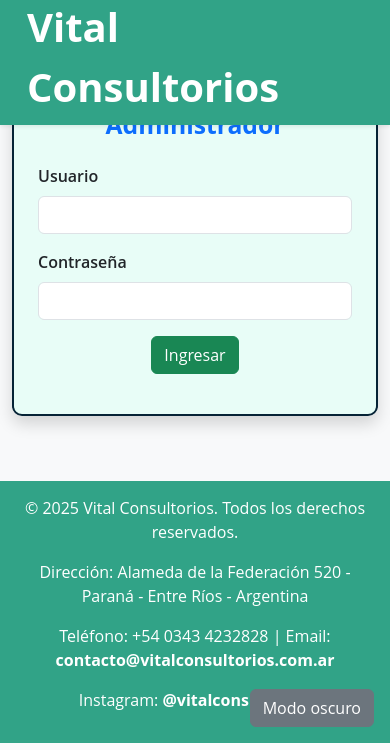
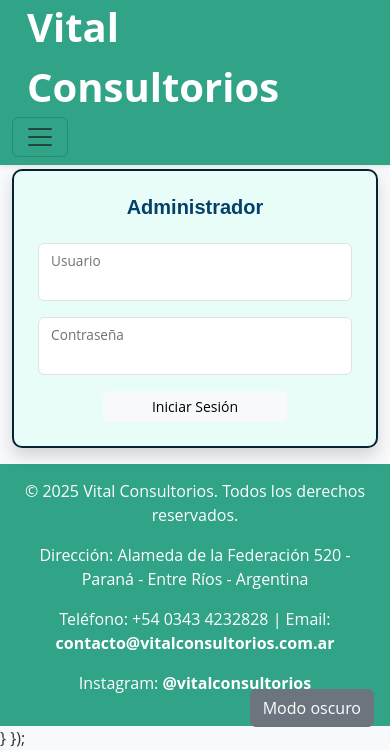
Before and after one commit to micaelamol/IDW_33, a plain HTML site: page admin/login.html in a window 390 px wide. Shown: the part 101-851 px from the top of the page. Drawn offline with Linux system fonts and the light colour scheme.

Commit message:
Cambios en logi

```diff
--- a/admin/login.html
+++ b/admin/login.html
@@ -21,6 +21,11 @@
         <span class="titulo-navbar">Vital Consultorios</span>
       </div>
 
+      <button class="navbar-toggler" type="button" data-bs-toggle="collapse" data-bs-target="#navbarNav"
+          aria-controls="navbarNav" aria-expanded="false" aria-label="Toggle navigation">
+        <span class="navbar-toggler-icon"></span>
+      </button>
+
       <!-- Botón Inicio a la derecha -->
       <div class="collapse navbar-collapse justify-content-end" id="navbarNav">
         <ul class="navbar-nav">
@@ -33,24 +38,30 @@
   </nav>
 
   <!-- FORMULARIO LOGIN -->
-  <main class="flex-grow-1 d-flex align-items-center justify-content-center" style="margin-top: 120px;">
+  <main class="flex-grow-1 d-flex align-items-center justify-content-center" style="margin-top: 270px;">
     <div class="container">
       <div class="row justify-content-center">
         <div class="col-12 col-sm-10 col-md-8 col-lg-6 col-xl-4">
           <form id="loginForm" class="card p-4 shadow" style="background-color: #e8fdf7; border: 2px solid #062336;">
-            <h2 class="text-center text-primary mb-4 fw-bold">Administrador</h2>
-            <div class="mb-3">
-              <label for="usuario" class="form-label fw-semibold">Usuario</label>
-              <input type="text" class="form-control" id="usuario" required />
-            </div>
-            <div class="mb-3">
-              <label for="contrasena" class="form-label fw-semibold">Contraseña</label>
-              <input type="password" class="form-control" id="contrasena" required />
-            </div>
-            <div class="text-center">
-              <button type="submit" class="btn btn-success">Ingresar</button>
-            </div>
-            <div id="mensajeError" class="mt-3 text-danger fw-semibold text-center"></div>
+            <h2 class="text-center mb-4 fw-bold" style="color: #03416b; font-family: 'Poppins', sans-serif; font-size: 1.25rem;">
+             Administrador
+            </h2>
+             <div class="form-floating mb-3">
+              <input type="text" id="usuario" class="form-control" required>
+              <label for="usuario">Usuario</label>
+             </div>
+
+             <div class="form-floating mb-3">
+              <input type="password" id="contrasena" class="form-control" required>
+              <label for="clave">Contraseña</label>
+             </div>
+
+          <div class="text-center">
+
+        <button type="submit" class="btn btn-light btn-sm px-5">Iniciar Sesión</button>
+          </div>
+          </div>
+          <div id="mensajeError" class="mt-3 text-danger fw-semibold text-center"></div>
           </form>
         </div>
       </div>
@@ -84,11 +95,16 @@
       const usuario = document.getElementById("usuario").value.trim();
       const contrasena = document.getElementById("contrasena").value.trim();
 
-      if (usuario === "1234" && contrasena === "1234") {
+      if (usuario === "admin" && contrasena === "1234") {
         localStorage.setItem("adminLogueado", "true");
         window.location.href = "admin.html";
       } else {
-        document.getElementById("mensajeError").textContent = "Usuario o contraseña incorrectos.";
+        document.getElementById("mensajeError").textContent = "USUARIO O CONTRASEÑA INCORRECTO.";
+      }
+    });
+  </script>
+  <script src="js/login.js"></script>
+</body>
       }
     });
   </script>
--- a/admin/login.js
+++ b/admin/login.js
@@ -18,14 +18,14 @@ document.addEventListener("DOMContentLoaded", () => {
       const contrasena = document.getElementById("contrasena").value.trim();
       const mensajeError = document.getElementById("mensajeError");
 
-      if (usuario === "1234" && contrasena === "1234") {
+      if (usuario === "admin" && contrasena === "1234") {
         localStorage.setItem("adminLogueado", "true");
         window.location.href = "admin.html";
       } else {
         if (mensajeError) {
-          mensajeError.textContent = "Usuario o contraseña incorrectos.";
+          mensajeError.textContent = "USUARIO O CONTRASEÑA INCORRECTO.";
         } else {
-          alert("Usuario o contraseña incorrectos.");
+          alert("USUARIO O CONTRASEÑA INCORRECTO.");
         }
       }
     });
```
